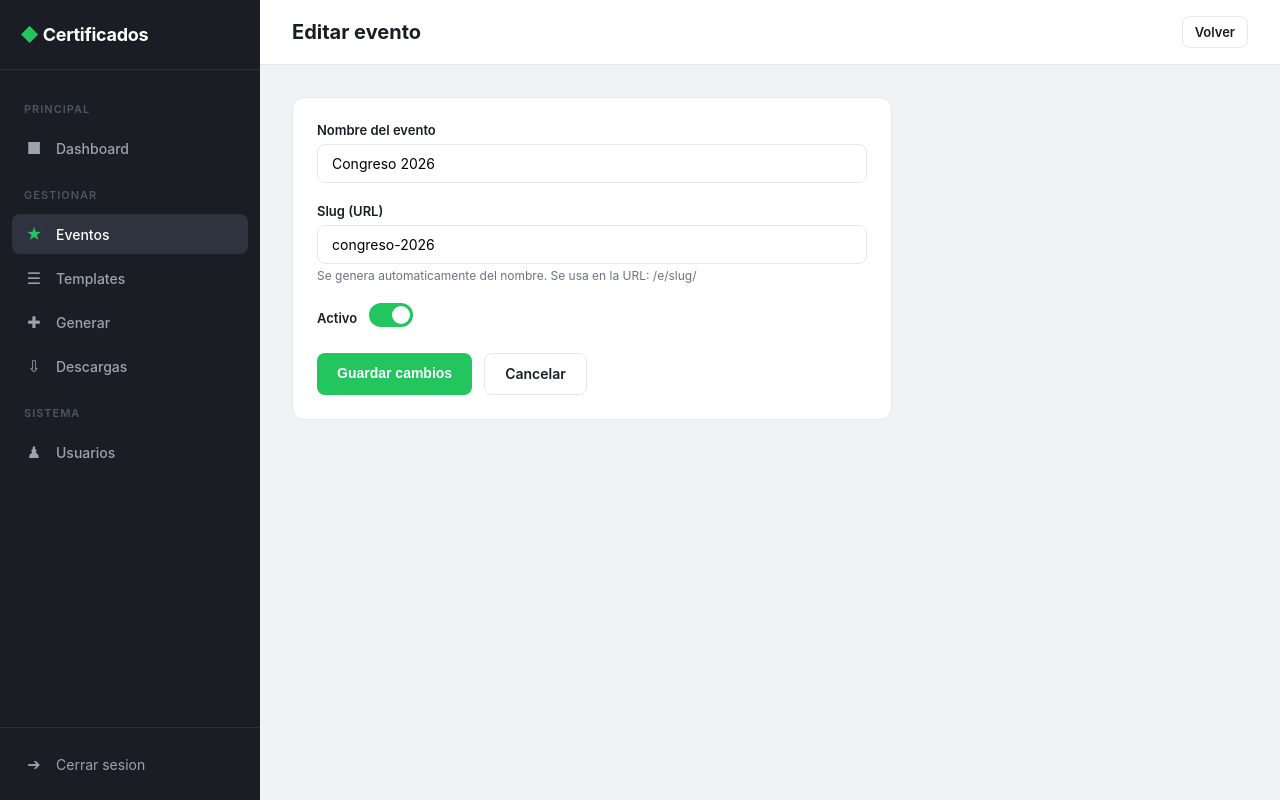
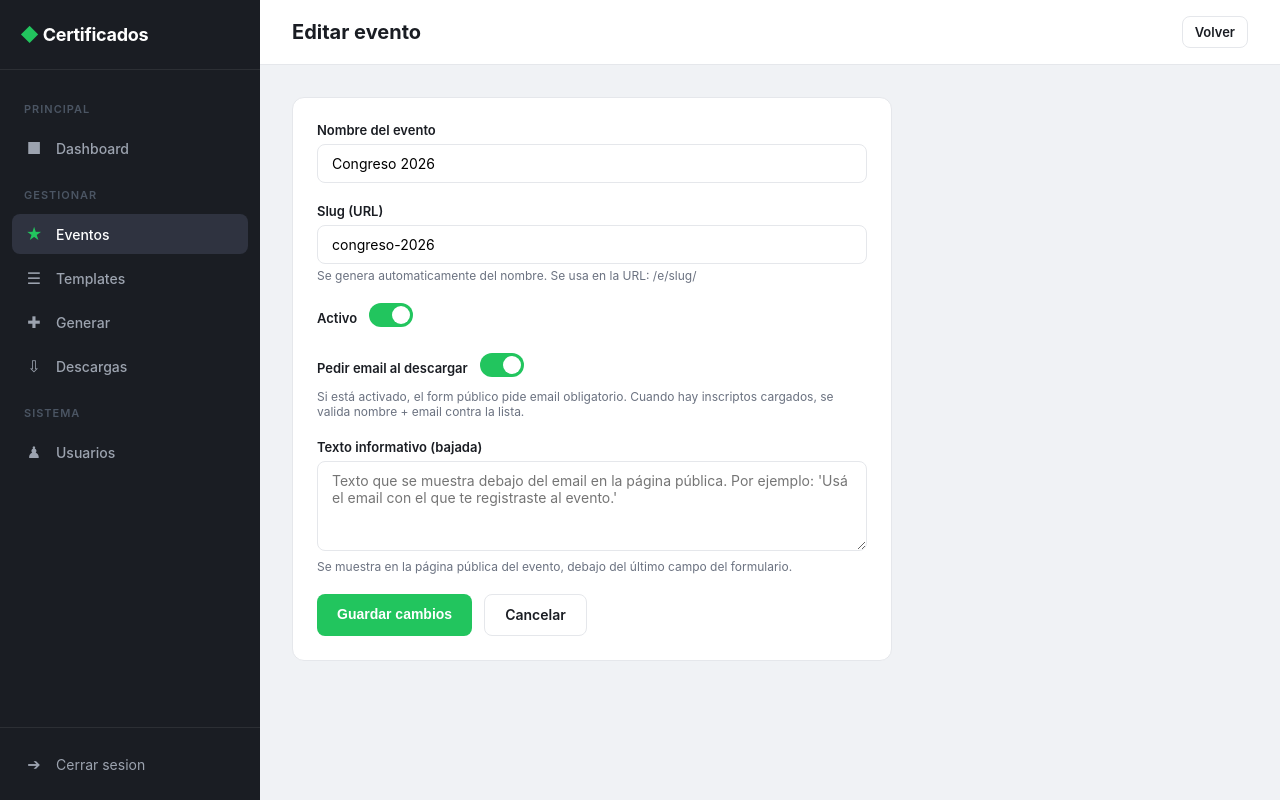
Before and after one commit to Julian-Genuario/plataforma-certificados, a Django app: page /panel/eventos/1/editar/ in a window 1280 px wide. Run offline with Django 5.2, Linux system fonts and the light colour scheme; a user stored in the database is signed in; data comes from the database, SQL or seed files in the repository.

Commit message:
Agregar require_email e info_text editables por evento
- Nuevo campo Event.require_email (default True): toggle para pedir email
  obligatorio en el form publico de descarga
- Nuevo campo Event.info_text: texto informativo (bajada) editable desde
  el panel, se muestra en la pagina publica debajo del ultimo input
- Form del evento (panel) incluye los dos campos
- Logica de descarga:
  - Si require_email esta activo, exige email
  - Si hay inscriptos cargados, valida nombre + email (o solo nombre si
    require_email esta apagado)
  - Si no hay inscriptos, descarga libre

```diff
--- a/certificados/models.py
+++ b/certificados/models.py
@@ -22,6 +22,15 @@ class Event(models.Model):
     name = models.CharField(max_length=200)
     slug = models.SlugField(unique=True)
     active = models.BooleanField(default=True)
+    require_email = models.BooleanField(
+        default=True,
+        help_text="Si está activado, el form pide email obligatorio y, si hay inscriptos cargados, valida nombre+email contra la lista.",
+    )
+    info_text = models.TextField(
+        blank=True,
+        default="",
+        help_text="Texto informativo que se muestra en la página pública del evento, debajo del email.",
+    )
 
     def __str__(self):
         return self.name
--- a/certificados/panel_views.py
+++ b/certificados/panel_views.py
@@ -115,6 +115,8 @@ def panel_event_form(request, pk=None):
         name = request.POST.get("name", "").strip()
         slug = request.POST.get("slug", "").strip() or slugify(name)
         active = request.POST.get("active") == "on"
+        require_email = request.POST.get("require_email") == "on"
+        info_text = request.POST.get("info_text", "").strip()
 
         if not name:
             messages.error(request, "El nombre es obligatorio.")
@@ -127,10 +129,18 @@ def panel_event_form(request, pk=None):
             event.name = name
             event.slug = slug
             event.active = active
+            event.require_email = require_email
+            event.info_text = info_text
             event.save()
             messages.success(request, "Evento actualizado.")
         else:
-            event = Event.objects.create(name=name, slug=slug, active=active)
+            event = Event.objects.create(
+                name=name,
+                slug=slug,
+                active=active,
+                require_email=require_email,
+                info_text=info_text,
+            )
             messages.success(request, "Evento creado.")
 
         return redirect("panel_events")
--- a/certificados/templates/panel/event_form.html
+++ b/certificados/templates/panel/event_form.html
@@ -36,6 +36,23 @@
             </label>
         </div>
 
+        <div class="form-group">
+            <label style="display:flex;align-items:center;gap:12px;">
+                <span>Pedir email al descargar</span>
+                <label class="toggle">
+                    <input type="checkbox" name="require_email" {% if event.require_email or not event %}checked{% endif %}>
+                    <span class="toggle-slider"></span>
+                </label>
+            </label>
+            <div class="form-help">Si está activado, el form público pide email obligatorio. Cuando hay inscriptos cargados, se valida nombre + email contra la lista.</div>
+        </div>
+
+        <div class="form-group">
+            <label>Texto informativo (bajada)</label>
+            <textarea name="info_text" rows="4" placeholder="Texto que se muestra debajo del email en la página pública. Por ejemplo: 'Usá el email con el que te registraste al evento.'">{{ event.info_text|default:'' }}</textarea>
+            <div class="form-help">Se muestra en la página pública del evento, debajo del último campo del formulario.</div>
+        </div>
+
         <div style="display:flex;gap:12px;">
             <button type="submit" class="btn btn-primary">{% if event %}Guardar cambios{% else %}Crear evento{% endif %}</button>
             <a href="{% url 'panel_events' %}" class="btn btn-secondary">Cancelar</a>
```
Also changed, not shown: certificados/templates/certificados/event_page.html (+6 -2 lines), certificados/views.py (+27 -26 lines), certificados/migrations/0004_event_info_text_event_require_email.py (added).
